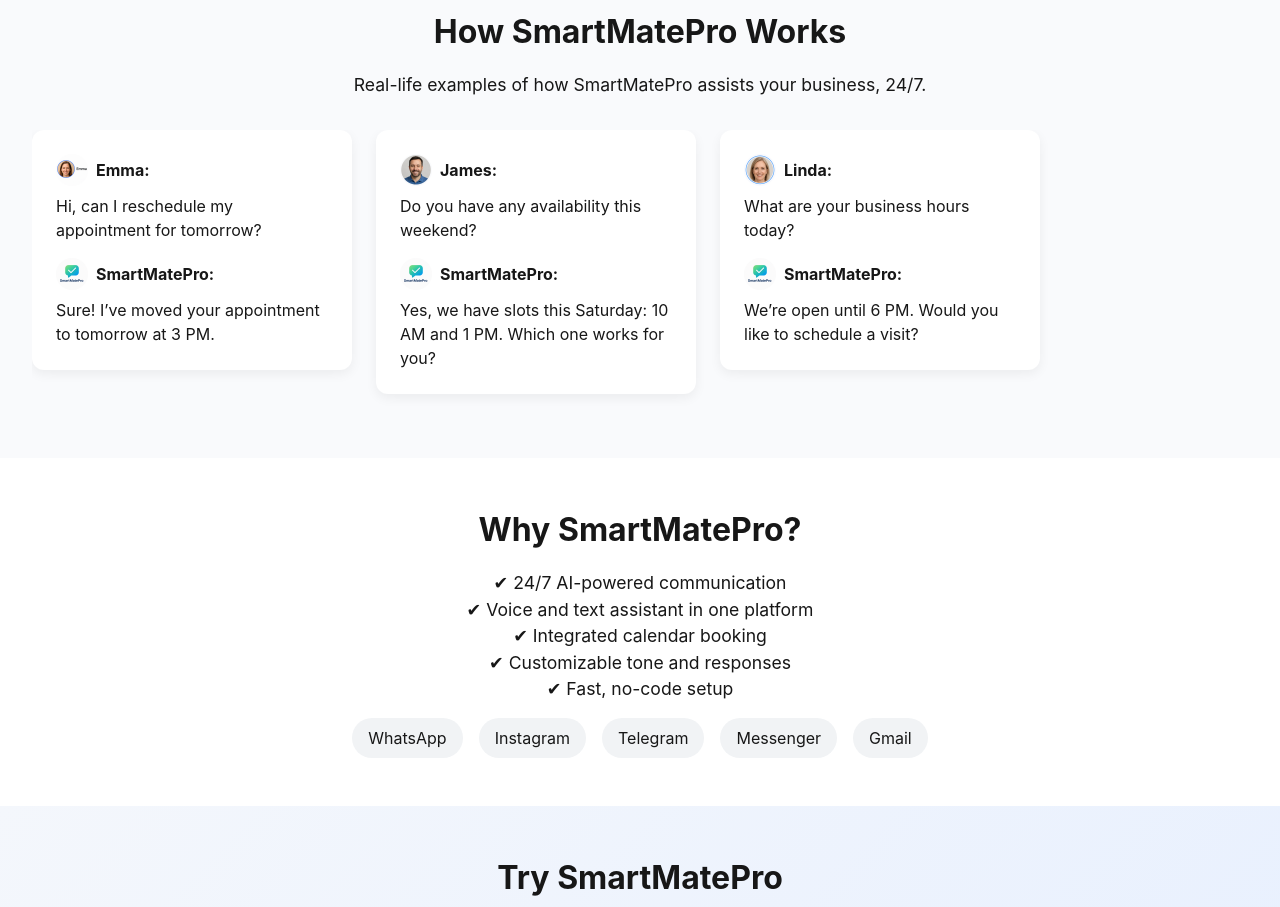
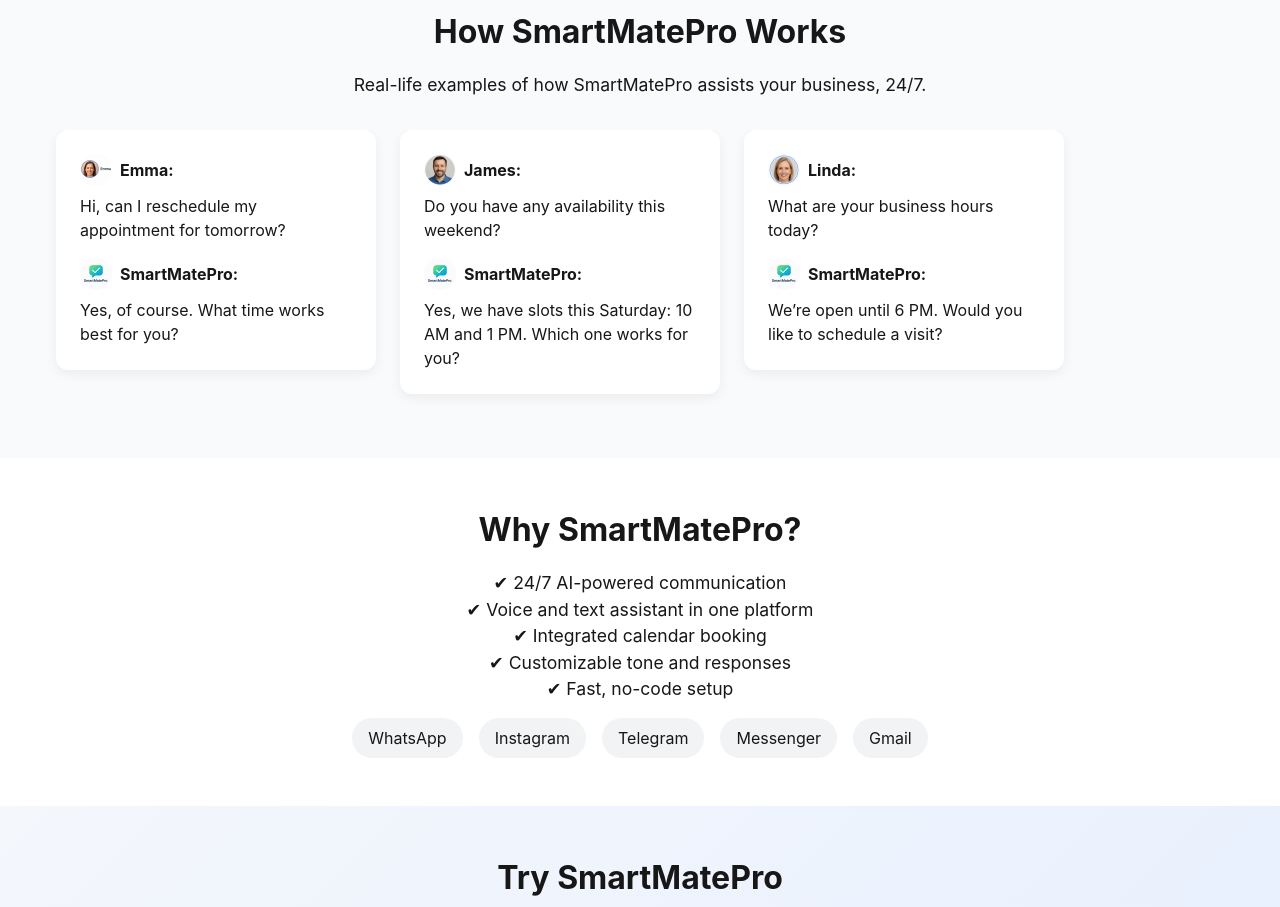
Before and after one commit to BekturUbykeev/smartmatepro, a Next.js app: page / in a window 1280 px wide. Shown: the part 840-1747 px from the top of the page. Built offline with nearby package versions, Linux system fonts and the light colour scheme.

Commit message:
Update carousel layout and improve response text

```diff
--- a/pages/index.jsx
+++ b/pages/index.jsx
@@ -14,7 +14,17 @@
       <section style={{ padding: '3rem 2rem', background: '#f9fafc' }}>
         <h2 style={{ fontSize: '2rem', fontWeight: 700, textAlign: 'center', marginBottom: '1rem' }}>How SmartMatePro Works</h2>
         <p style={{ maxWidth: '600px', fontSize: '1.1rem', margin: '0 auto 2rem', textAlign: 'center' }}>Real-life examples of how SmartMatePro assists your business, 24/7.</p>
-        <div style={{ display: 'flex', overflowX: 'auto', scrollSnapType: 'x mandatory', gap: '1.5rem', paddingBottom: '1rem' }}>
+        <div style={{
+          display: 'flex',
+          overflowX: 'auto',
+          scrollSnapType: 'x mandatory',
+          gap: '1.5rem',
+          paddingBottom: '1rem',
+          maxWidth: '1200px',
+          margin: '0 auto',
+          paddingLeft: '1rem',
+          paddingRight: '1rem'
+        }}>
           {[
             {
               name: 'Emma',
@@ -22,7 +32,7 @@
               question: "Hi, can I reschedule my appointment for tomorrow?",
               businessAvatar: '/avatars/smartmatepro.png',
               businessName: 'SmartMatePro',
-              answer: "Sure! I’ve moved your appointment to tomorrow at 3 PM."
+              answer: "Yes, of course. What time works best for you?"
             },
             {
               name: 'James',
```
